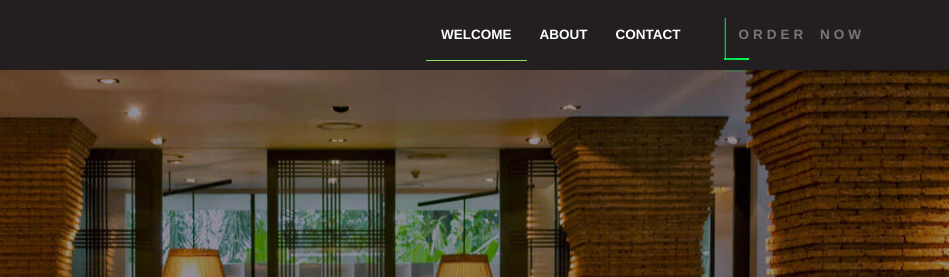
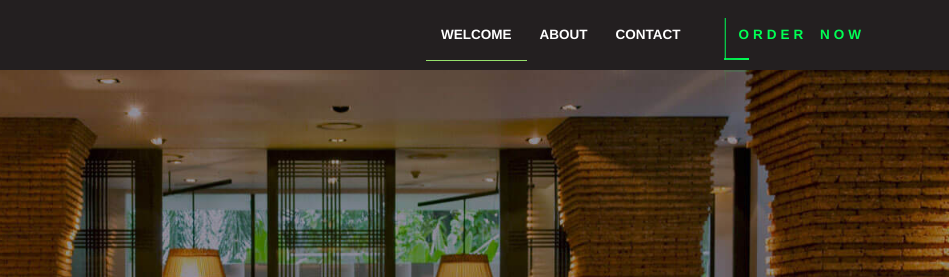
Before and after one commit to idrees-acc/nafees.github.io, a plain HTML site: page index.html in a window 1280 px wide. Shown: the top 277 px of the page, 331-1280 px from the left. Drawn offline with Linux system fonts and the light colour scheme.

```diff
--- a/css/main.css
+++ b/css/main.css
@@ -930,8 +930,8 @@ MEDIA QUERIE DESKTOP
   display: inline-block;
   padding: 25px 30px;
   margin: 0px 0;
-  color: #00ff54;
-  font-size: 24px;
+  color: #00ff54 !important;
+  font-size: 18px;
   text-decoration: none;
   text-transform: uppercase;
   overflow: hidden;
```
